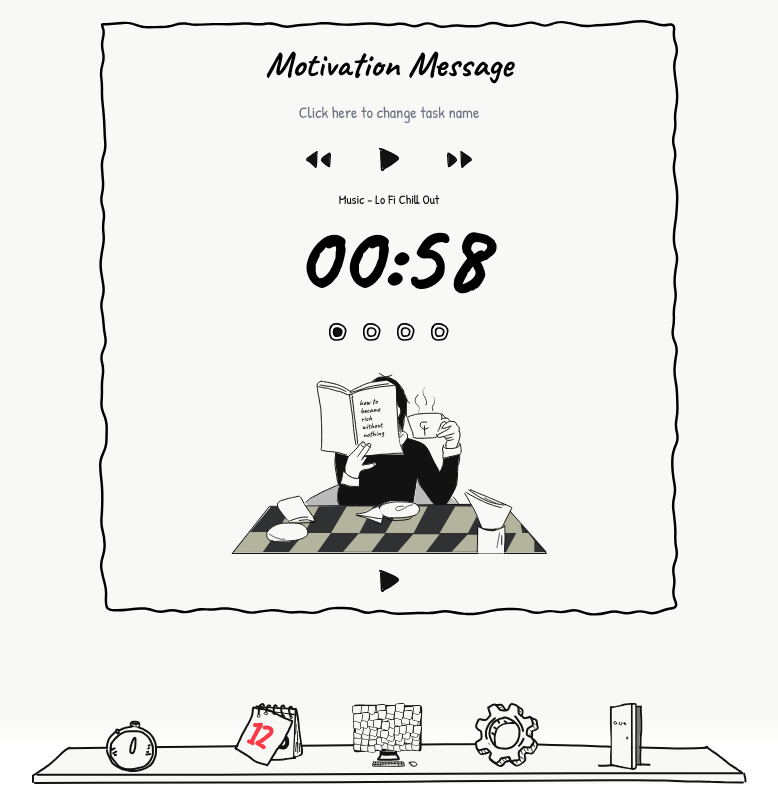
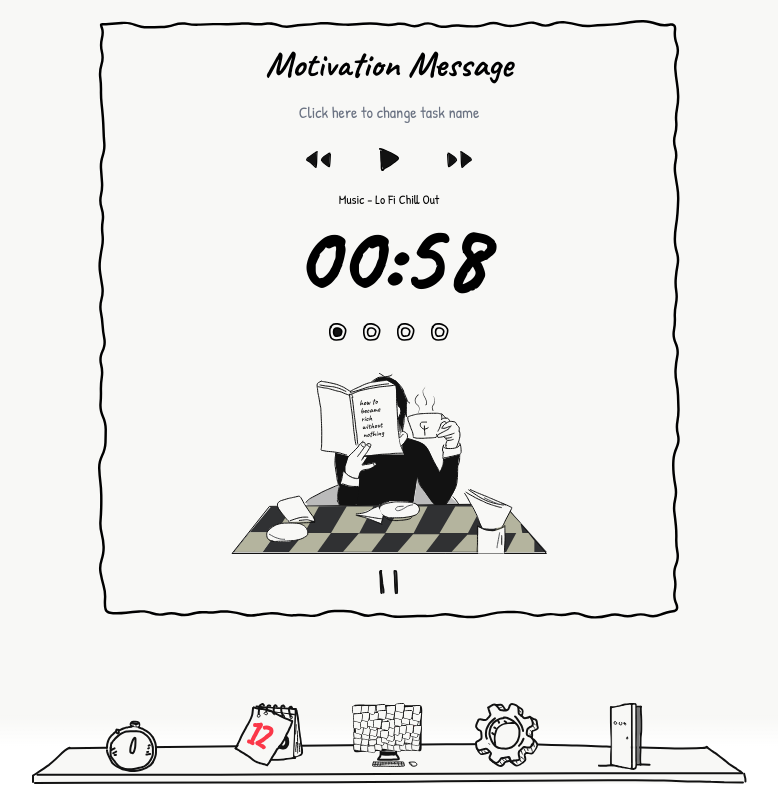
Before and after one commit to errorsolver/Pomodoro-App-FE, a SvelteKit app: page /home-screen in a window 1280 px wide. Both pictures are taken after a click on the button 640 px from the left and 580 px from the top of the page. Shown: the whole page, without its empty margins (251-1029 px from the left). Built offline with nearby package versions, Linux system fonts and the light colour scheme.

Commit message:
feat: add BtnPause SVG and integrate into home-screen for pause functionality

```diff
--- a/src/routes/(inapp)/home-screen/+page.svelte
+++ b/src/routes/(inapp)/home-screen/+page.svelte
@@ -1,16 +1,17 @@
 <script>
-  import { onDestroy } from "svelte";
-  import Container from "$lib/assets/img/Container.svg?url";
-  import ReadingWoman from "$lib/assets/img/ReadingWoman.svg?url";
-  import btnPlay from "$lib/assets/img/BtnPlay.svg?url";
-  import btnPrev from "$lib/assets/img/BtnPrev.svg?url";
-  import btnNext from "$lib/assets/img/BtnNext.svg?url";
-  import DotActive from "$lib/assets/img/DotActive.svg?url";
-  import DotInActive from "$lib/assets/img/DotInActive.svg?url";
-  import MenuTable from "$lib/components/MenuTable.svelte";
+  import { onDestroy } from 'svelte';
+  import Container from '$lib/assets/img/Container.svg?url';
+  import ReadingWoman from '$lib/assets/img/ReadingWoman.svg?url';
+  import btnPlay from '$lib/assets/img/BtnPlay.svg?url';
+  import btnPause from '$lib/assets/img/BtnPause.svg?url';
+  import btnPrev from '$lib/assets/img/BtnPrev.svg?url';
+  import btnNext from '$lib/assets/img/BtnNext.svg?url';
+  import DotActive from '$lib/assets/img/DotActive.svg?url';
+  import DotInActive from '$lib/assets/img/DotInActive.svg?url';
+  import MenuTable from '$lib/components/MenuTable.svelte';
 
   let isRunning = false;
-  let timeInSeconds = 1 * 60; // 25 minutes in seconds
+  let timeInSeconds = 1 * 60;
   let interval;
 
   $: minutes = Math.floor(timeInSeconds / 60);
@@ -49,7 +50,11 @@
   <img src={Container} alt="" class="background-image" />
   <div class="hero-content">
     <p class="caveatbold text-4xl mb-2">Motivation Message</p>
-    <input class="patrickhand text-center w-full bg-transparent border-none" placeholder="Click here to change task name" value="" />
+    <input
+      class="patrickhand text-center w-full bg-transparent border-none"
+      placeholder="Click here to change task name"
+      value=""
+    />
     <div class="mx-auto flex justify-center gap-12 mt-4 mb-4">
       <button>
         <img src={btnPrev} alt="preview button" width="25px" />
@@ -62,7 +67,10 @@
       </button>
     </div>
     <small class="patrickhand">Music - Lo Fi Chill Out</small>
-    <time datetime={formattedTime} class="block text-8xl font-black">{formattedTime}</time>
+    <time datetime={formattedTime} class="block text-8xl font-black"
+      >{formattedTime}</time
+    >
+    <!-- TODO: Next buat tipe pomodoro dan run cycle short break long break -->
     <div class="flex justify-center gap-4 mt-4">
       <img src={DotActive} class="dot" alt="active dot" width="18px" />
       <img src={DotInActive} class="dot" alt="inactive dot" width="18px" />
@@ -75,7 +83,11 @@
 
     <div class="mx-auto flex justify-center gap-12 mt-4">
       <button on:click={handleStart}>
-        <img src={btnPlay} alt="play button" width="20px" />
+        {#if isRunning}
+          <img src={btnPause} alt="pause button" width="20px" />
+        {:else}
+          <img src={btnPlay} alt="play button" width="20px" />
+        {/if}
       </button>
     </div>
   </div>
```
Also changed, not shown: src/lib/assets/img/BtnPause.svg (added).
